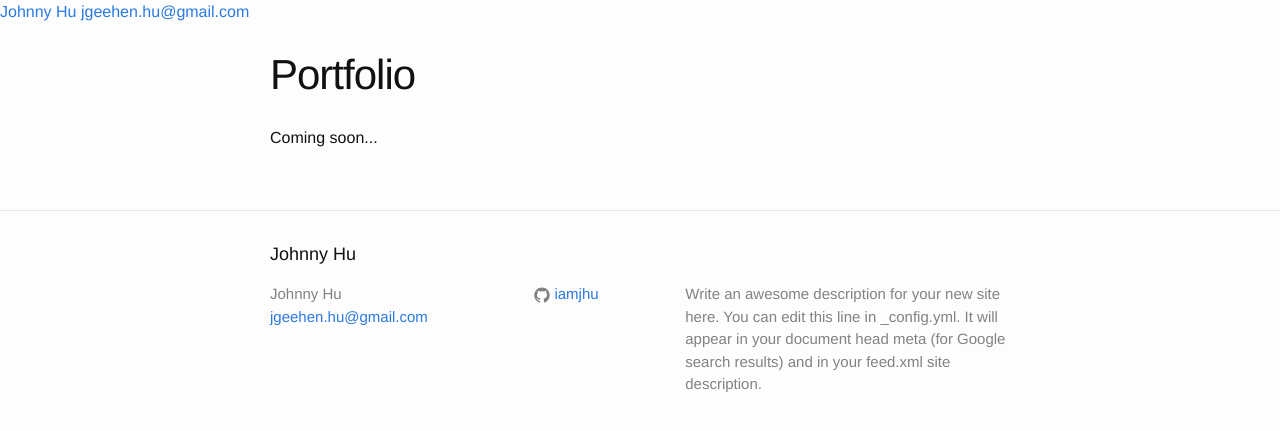
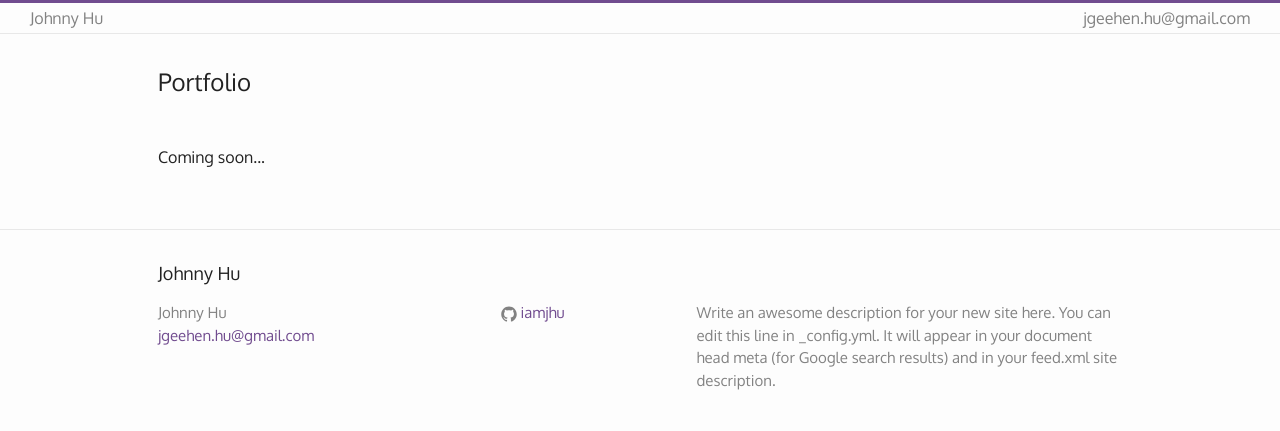
Before and after one commit to heyitsjhu/iamjhu.github.io, a Jekyll site: the page built from portfolio/index.html, in a window 1280 px wide. Shown: the top 431 px of the page. Built offline with Jekyll 4.4.1, drawn with Linux system fonts in a browser that asks for light colours.

Commit message:
Update layout

```diff
--- a/_layouts/default.html
+++ b/_layouts/default.html
@@ -7,11 +7,11 @@
 
     {% include header.html %}
 
-    <div class="page-content">
+    <main class="page-content">
       <div class="wrapper">
         {{ content }}
       </div>
-    </div>
+    </main>
 
     {% include footer.html %}
 
--- a/_layouts/page.html
+++ b/_layouts/page.html
@@ -1,13 +1,13 @@
 ---
 layout: default
 ---
-<article class="post">
+<article class="page">
 
-  <header class="post-header">
-    <h1 class="post-title">{{ page.title }}</h1>
+  <header class="page-header">
+    <h1 class="page-title">{{ page.title }}</h1>
   </header>
 
-  <div class="post-content">
+  <div class="page-content">
     {{ content }}
   </div>
 
--- a/_sass/_layout.scss
+++ b/_sass/_layout.scss
@@ -1,96 +1,34 @@
 /**
  * Site header
  */
-.site-header {
-    border-top: 5px solid $grey-color-dark;
+#site-header {
+    padding: 3px $spacing-unit;
+    border-top: 3px solid $brand-color;
     border-bottom: 1px solid $grey-color-light;
-    min-height: 56px;
+    display: flex;
+    justify-content: space-between;
 
-    // Positioning context for the mobile navigation icon
-    position: relative;
-}
+    a {
+        color: $grey-color;
 
-.site-title {
-    font-size: 26px;
-    font-weight: 300;
-    line-height: 56px;
-    letter-spacing: -1px;
-    margin-bottom: 0;
-    float: left;
-
-    &,
-    &:visited {
-        color: $grey-color-dark;
+        &:hover {
+            color: $grey-color-dark;
+            text-decoration: none;
+        }
     }
 }
 
-.site-nav {
-    float: right;
-    line-height: 56px;
-
-    .menu-icon {
-        display: none;
-    }
+/*.site-nav {
 
     .page-link {
         color: $text-color;
-        line-height: $base-line-height;
 
         // Gaps between nav items, but not on the last one
         &:not(:last-child) {
             margin-right: 20px;
         }
     }
-
-    @include media-query($on-palm) {
-        position: absolute;
-        top: 9px;
-        right: $spacing-unit / 2;
-        background-color: $background-color;
-        border: 1px solid $grey-color-light;
-        border-radius: 5px;
-        text-align: right;
-
-        .menu-icon {
-            display: block;
-            float: right;
-            width: 36px;
-            height: 26px;
-            line-height: 0;
-            padding-top: 10px;
-            text-align: center;
-
-            > svg {
-                width: 18px;
-                height: 15px;
-
-                path {
-                    fill: $grey-color-dark;
-                }
-            }
-        }
-
-        .trigger {
-            clear: both;
-            display: none;
-        }
-
-        &:hover .trigger {
-            display: block;
-            padding-bottom: 5px;
-        }
-
-        .page-link {
-            display: block;
-            padding: 5px 10px;
-
-            &:not(:last-child) {
-                margin-right: 0;
-            }
-            margin-left: 20px;
-        }
-    }
-}
+}*/
 
 
 
--- a/css/main.scss
+++ b/css/main.scss
@@ -1,12 +1,13 @@
 ---
 # Only the main Sass file needs front matter (the dashes are enough)
 ---
+@import 'https://fonts.googleapis.com/css?family=Oxygen:400,700';
 @charset "utf-8";
 
 
 
 // Our variables
-$base-font-family: "Helvetica Neue", Helvetica, Arial, sans-serif;
+$base-font-family: "Oxygen", sans-serif;
 $base-font-size:   16px;
 $base-font-weight: 400;
 $small-font-size:  $base-font-size * 0.875;
@@ -14,19 +15,20 @@ $base-line-height: 1.5;
 
 $spacing-unit:     30px;
 
-$text-color:       #111;
-$background-color: #fdfdfd;
-$brand-color:      #2a7ae2;
+$text-color:       #222;
+$background-color: #FDFDFD;
+$brand-color:      #714C8F;
 
 $grey-color:       #828282;
 $grey-color-light: lighten($grey-color, 40%);
 $grey-color-dark:  darken($grey-color, 25%);
 
 // Width of the content area
-$content-width:    800px;
+$content-width:    1024px;
 
 $on-palm:          600px;
 $on-laptop:        800px;
+$on-desktop:       1200px;
 
 
 
```
Also changed, not shown: blog/index.html (+20 -0 lines).
